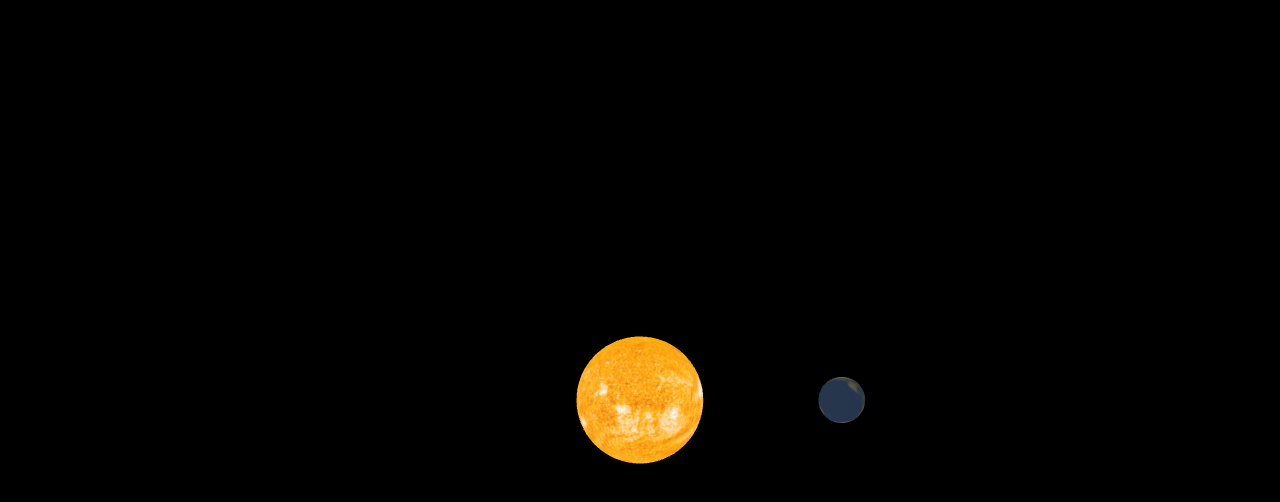
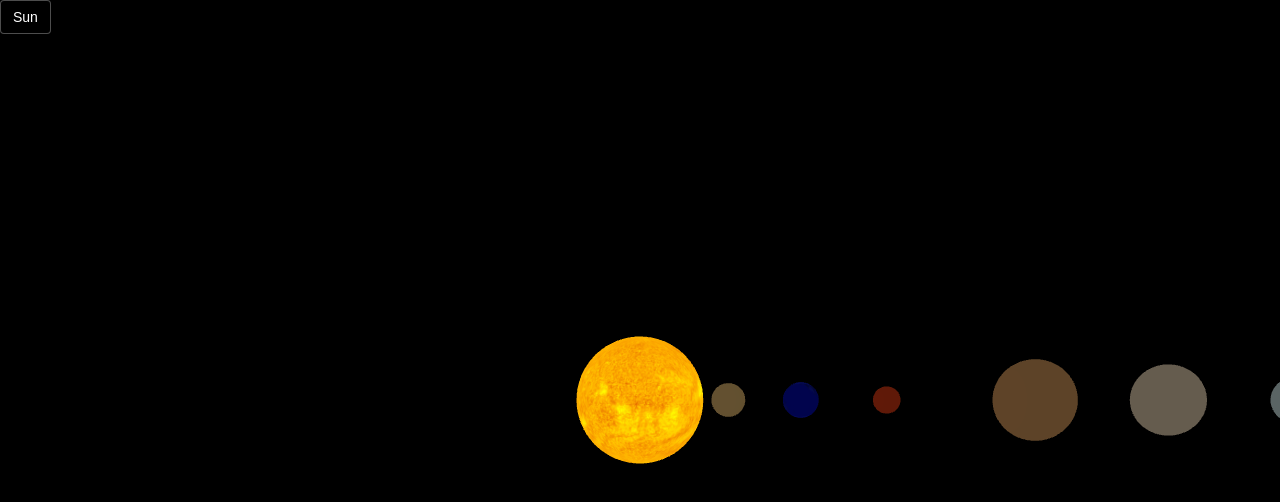
Before and after one commit to nouariabderahmane4-del/orbit, a plain HTML site: page index.html in a window 1280 px wide. Drawn offline with nearby package versions, Linux system fonts and the light colour scheme; animation ran at ten frames a second.

Commit message:
Building cool system for the kids

```diff
--- a/index.html
+++ b/index.html
@@ -10,14 +10,35 @@
       margin: 0;
       overflow: hidden;
       background-color: #000;
+      font-family: sans-serif;
     }
 
     canvas {
       display: block;
     }
 
-        /* Removes white scrollbar space */
+    /* The floating label for planet names */
+    #tooltip {
+      position: absolute;
+      background: rgba(0, 0, 0, 0.8);
+      /* Semi-transparent black */
+      color: white;
+      padding: 8px 12px;
+      border-radius: 4px;
+      font-size: 14px;
+      pointer-events: none;
+      /* Let clicks pass through to the canvas */
+      display: none;
+      /* Hidden by default */
+      top: 0;
+      left: 0;
+      border: 1px solid rgba(255, 255, 255, 0.3);
+      white-space: nowrap;
+      z-index: 10;
+      /* Ensure it sits on top of the 3D canvas */
+    }
   </style>
+
   <script type="importmap">
       {
         "imports": {
@@ -29,7 +50,10 @@
 </head>
 
 <body>
+  <div id="tooltip"></div>
+
   <div id="scene-container"></div>
+
   <script type="module" src="./src/main.js"></script>
 </body>
 
--- a/src/main.js
+++ b/src/main.js
@@ -1,39 +1,39 @@
 import { SceneSetup } from './core/SceneSetup.js';
 import { Planet } from './entities/Planet.js';
+import { planetData } from './data/planetData.js';
+import { InputManager } from './systems/InputManager.js';
 
-// 1. Initialize Engine
 const engine = new SceneSetup('scene-container');
+const inputManager = new InputManager(engine.camera, engine.scene);
 
-// 2. Create the Solar System
-// The Sun (Center, Distance 0)
-// The Earth
-const earth = new Planet({
-    name: "Earth",
-    size: 2,
-    distance: 20,
-    speed: 0.01,
-    texture: "./public/textures/earth.jpg" // <--- Path to your image
-}, engine.scene);
+const planets = [];
 
-// The Sun
 const sun = new Planet({
     name: "Sun",
     size: 5,
     distance: 0,
     speed: 0,
-    texture: "./public/textures/sun.jpg" // <--- Path to your image
+    texture: "./public/textures/sun.jpg",
+    color: 0xFFFF00
 }, engine.scene);
 
-// 3. Animation Loop
+planets.push(sun);
+
+planetData.forEach(data => {
+    const planet = new Planet(data, engine.scene);
+    planets.push(planet);
+});
+
 function animate() {
     requestAnimationFrame(animate);
 
-    // NOW UNCOMMENT THESE:
-    sun.update();
-    earth.update();
+    planets.forEach(planet => {
+        planet.update();
+    });
+
+    inputManager.checkIntersections(planets);
 
     engine.render();
 }
 
-
 animate();
--- a/src/systems/InputManager.js
+++ b/src/systems/InputManager.js
@@ -0,0 +1,52 @@
+import * as THREE from 'three';
+
+export class InputManager {
+    constructor(camera, scene) {
+        this.camera = camera;
+        this.scene = scene;
+        this.raycaster = new THREE.Raycaster();
+        this.mouse = new THREE.Vector2();
+        this.tooltip = document.getElementById('tooltip');
+
+        window.addEventListener('mousemove', (e) => this.onMouseMove(e));
+    }
+
+    onMouseMove(event) {
+        this.mouse.x = (event.clientX / window.innerWidth) * 2 - 1;
+        this.mouse.y = -(event.clientY / window.innerHeight) * 2 + 1;
+
+        this.updateTooltipPosition(event);
+    }
+
+    updateTooltipPosition(event) {
+        this.tooltip.style.left = event.clientX + 15 + 'px';
+        this.tooltip.style.top = event.clientY + 15 + 'px';
+    }
+
+    checkIntersections(planets) {
+        this.raycaster.setFromCamera(this.mouse, this.camera);
+
+        const planetMeshes = planets.map(p => p.planetMesh);
+
+        const intersects = this.raycaster.intersectObjects(planetMeshes);
+
+        if (intersects.length > 0) {
+            const hitObject = intersects[0].object;
+
+            const planetData = planets.find(p => p.planetMesh === hitObject).data;
+
+            this.showTooltip(planetData.name);
+        } else {
+            this.hideTooltip();
+        }
+    }
+
+    showTooltip(text) {
+        this.tooltip.style.display = 'block';
+        this.tooltip.innerHTML = text;
+    }
+
+    hideTooltip() {
+        this.tooltip.style.display = 'none';
+    }
+}
```
Lines whose indentation alone changed are shown as unchanged.
